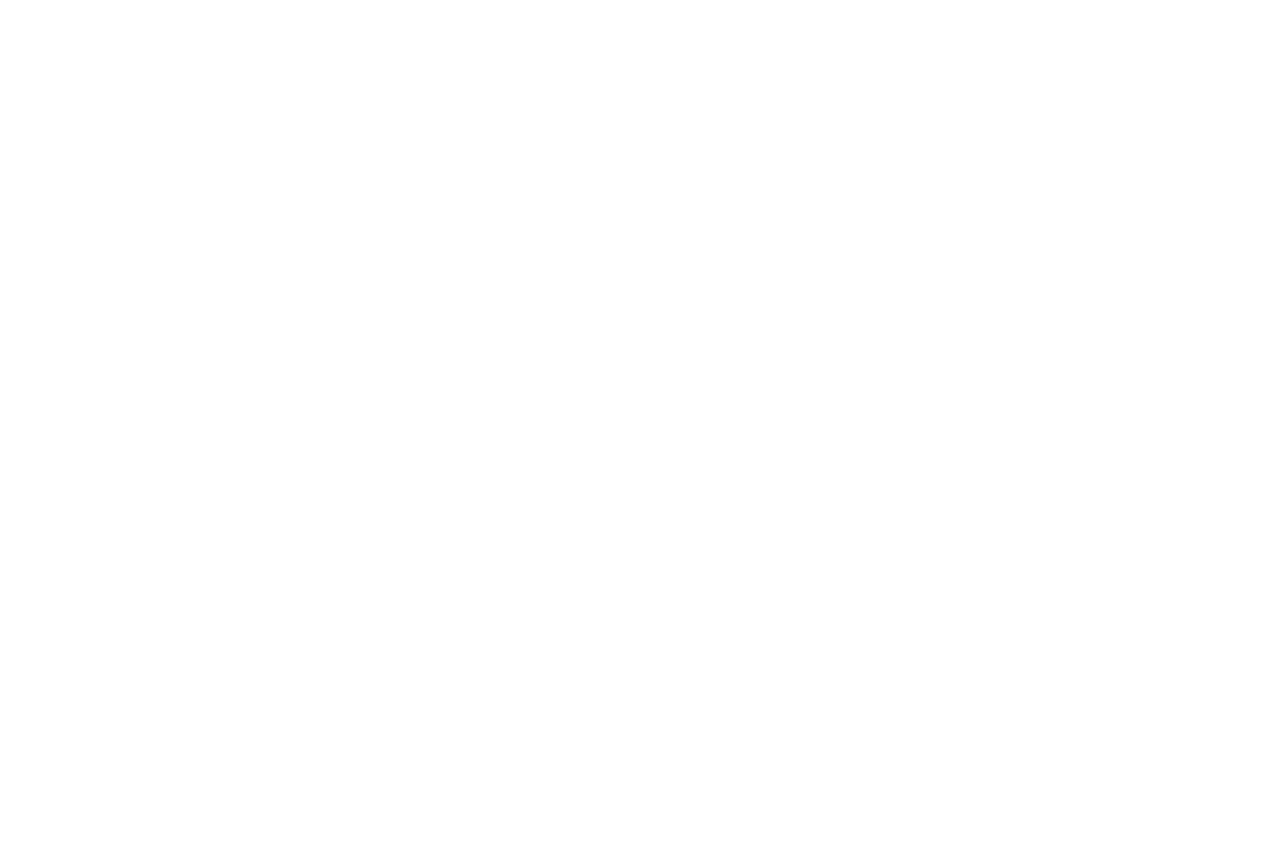
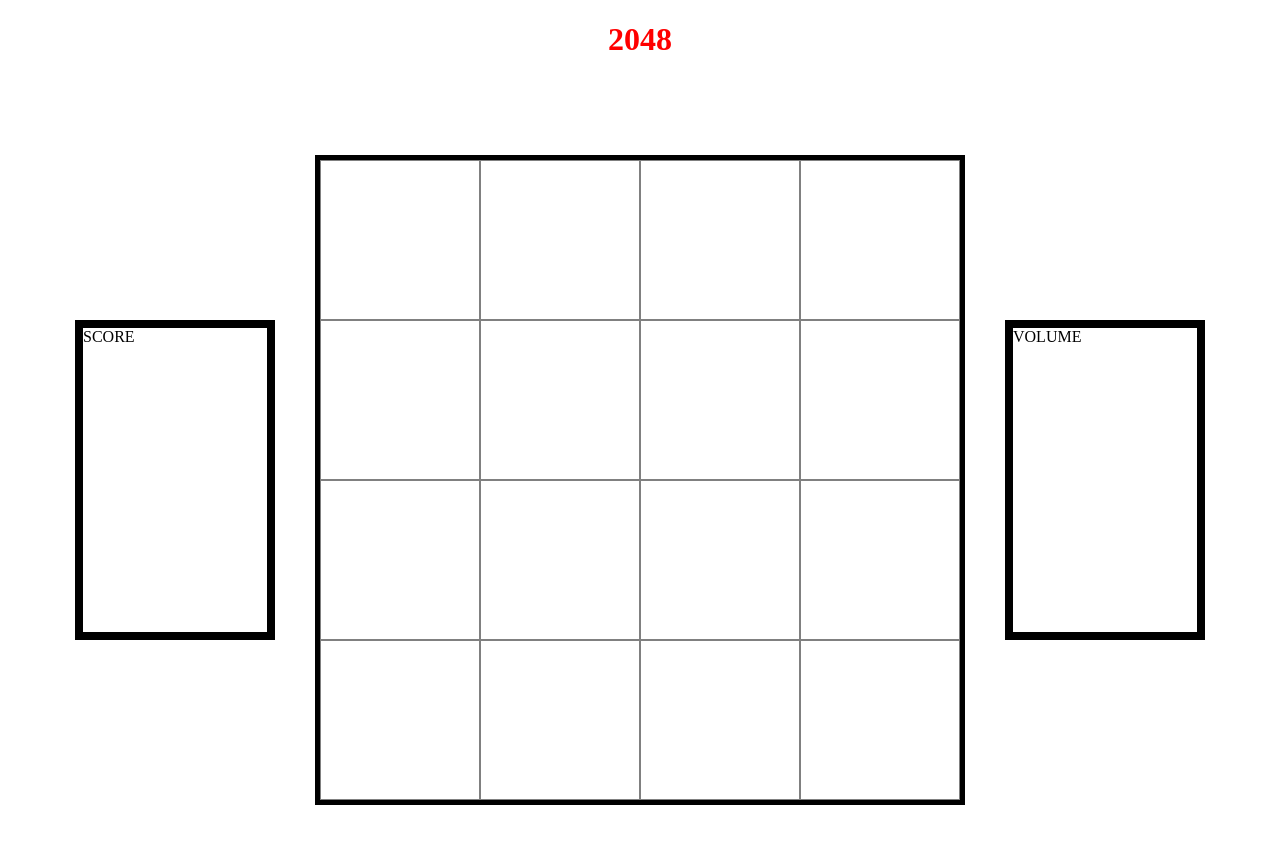
Before and after one commit to ConnerMcCabe/JS-Overly-Stressed-Office-Guy, a plain HTML site: page index.html in a window 1280 px wide. Before the commit the page ends 800 px from the top, so only its background shows below. Drawn offline with Linux system fonts and the light colour scheme.

Commit message:
got some styling done, needs more work

```diff
--- a/css/style.css
+++ b/css/style.css
@@ -0,0 +1,48 @@
+*, *::before, *::after {
+    box-sizing: border-box;
+}
+
+main {
+    height: 100vh;
+    margin: 0;
+    display: flex;
+    flex-direction: row;
+    justify-content: center;
+    align-items: center;
+    font: 3vmin;
+}
+h1 {
+    font: 50px;
+    text-align: center;
+    color: red;
+
+}
+section.grid {
+    display: grid;
+    grid-template-columns: repeat(4,20vmin);
+    grid-template-rows: repeat(4,20vmin);
+    border: 5px solid black;
+    margin: 5vmin;
+
+}
+section.grid div {
+    border: 1px solid grey;
+
+}
+section.score {
+    display: flex;
+
+    align-content: space-evenly;
+    border: 1vmin solid black;
+
+    width: 25vmin;
+    height: 40vmin;
+}
+section.volume {
+    display: flex;
+
+    align-items: space-evenly;
+    border: 1vmin solid black;
+    width: 25vmin;
+    height: 40vmin;
+}
--- a/index.html
+++ b/index.html
@@ -4,9 +4,41 @@
     <meta charset="UTF-8">
     <meta name="viewport" content="width=device-width, initial-scale=1.0">
     <meta http-equiv="X-UA-Compatible" content="ie=edge">
-    <title>Document</title>
+    <title>2048 REDUX</title>
+    <link rel="stylesheet" href="css/style.css">
+    <script defer src="js/script.js"></script>
 </head>
 <body>
+    <h1>2048</h1>
+   <main>
+    <section class="score">
+        SCORE
+    </section>
+    <section class="grid">
+        <div id="c0r3"></div>
+        <div id="c1r3"></div>
+        <div id="c2r3"></div>
+        <div id="c3r3"></div>
 
+        <div id="c0r2"></div>
+        <div id="c1r2"></div>
+        <div id="c2r2"></div>
+        <div id="c3r2"></div>
+
+        <div id="c0r1"></div>
+        <div id="c1r1"></div>
+        <div id="c2r1"></div>
+        <div id="c3r1"></div>
+
+        <div id="c0r0"></div>
+        <div id="c1r0"></div>
+        <div id="c2r0"></div>
+        <div id="c3r0"></div>
+    </section>
+
+    <section class="volume">
+        VOLUME
+    </section>
+</main>
 </body>
 </html>
--- a/js/script.js
+++ b/js/script.js
@@ -1,16 +1,49 @@
-alert("mello shmello");
+// alert("sanity checks r cool");
 
-// const h1 = document
-let a = 'cool'
-let b = 'party'
-let c = 'nvm'
-function name (d, e, f) {
-    a, b, c
+/*----- constants -----*/
+
+
+/*----- app's state (variables) -----*/
+let grid, turn, winner;
+
+
+/*----- cached element references -----*/
+
+
+
+/*----- event listeners -----*/
+
+
+
+/*----- functions -----*/
+init();
+function init() {
+
+    grid = [
+        [0, 0, 0, 0],
+        [0, 0, 0, 0],
+        [0, 0, 0, 0],
+        [0, 0, 0, 0]
+    ];
+    // console.table(grid) too see the grid in console to check if values add or slide
 
 }
-//function expression
-const nameTwo = function () {
-
+function addNumber() {
+    let options = [];
+    for (let i = 0; i < 4; i++) {
+        for (let j = 0; j < 4; j++) {
+            if (grid[i][j] === 0) {
+                options.push({
+                    x: i,
+                    y: j
+                });
+            }
+        }
+    }
+    if (options.length > 0);
+    let spot = random(options);
+    grid[spot.x][spot.y] = r > 0.5 ? 2 : 4;
 }
-// arrow
-const nameThree = () => 'hello'
+//stuff to add
+// slide function
+// add number function
```
Also changed, not shown: 1 other file.
